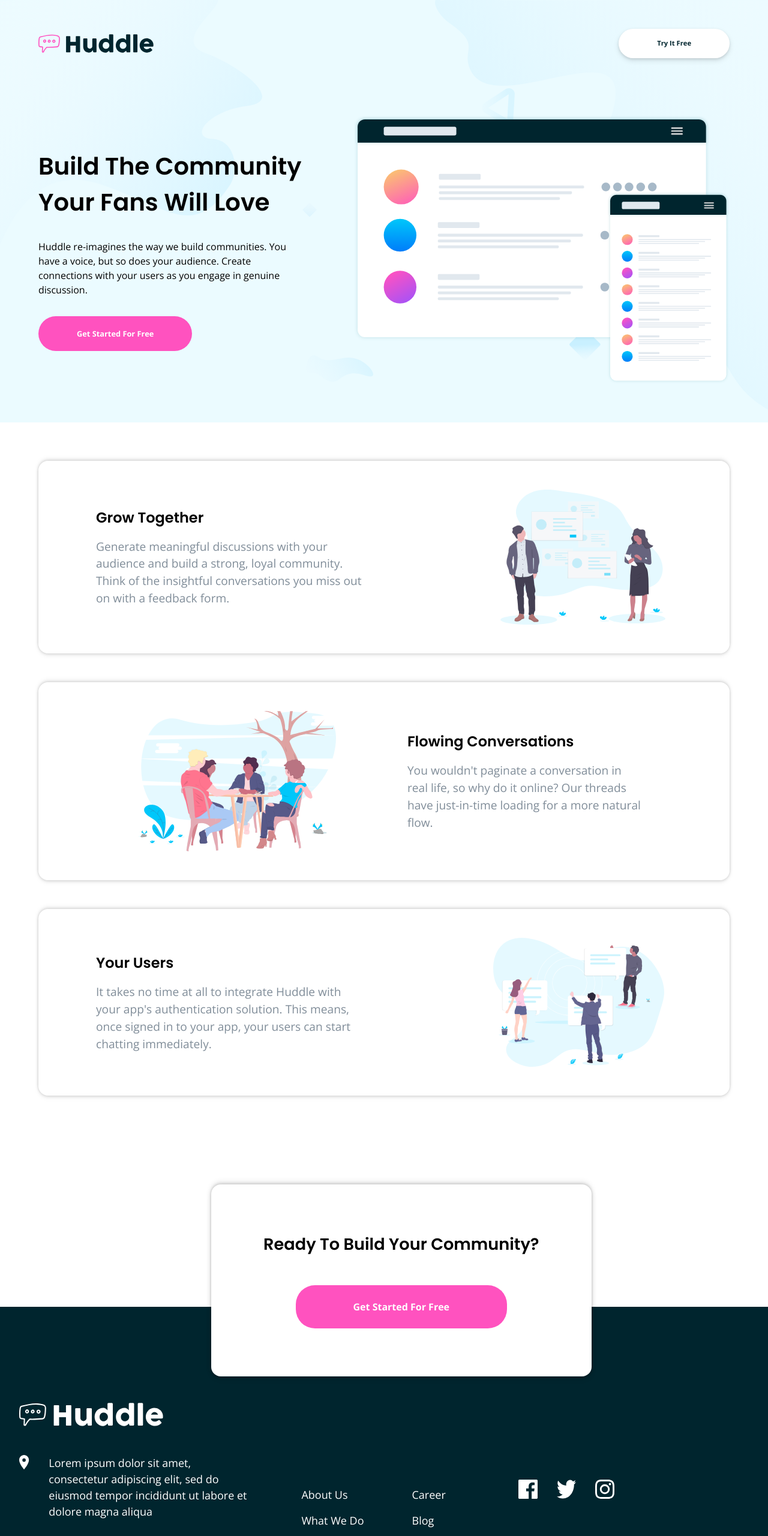
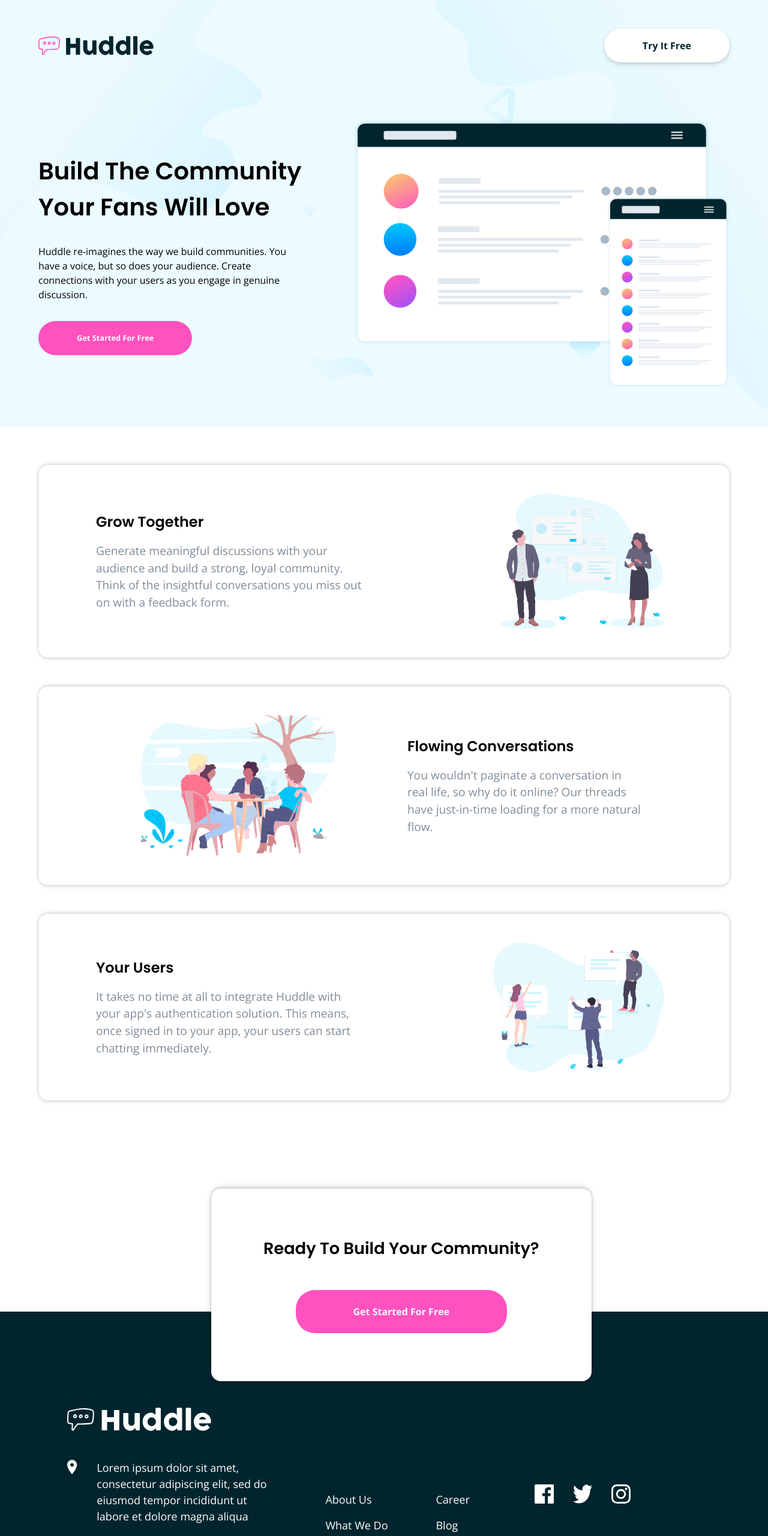
Before and after one commit to bajwacodes/landing_page_huddle, a plain HTML site: page index.html in a window 1280 px wide. Shown: the top 2560 px of the page at 60% size. Drawn offline with nearby package versions, Linux system fonts and the light colour scheme.

Commit message:
little typography and padding changes

```diff
--- a/styles.css
+++ b/styles.css
@@ -485,7 +485,7 @@ header{
 
 .header-btn{
   padding: 1rem 4rem; /* keep this */
-
+  font-size: 1rem;
   box-shadow: 0 4px 10px rgba(0, 0, 0, 0.1), /* Soft shadow *//* keep this */
   0 2px 4px rgba(0, 0, 0, 0.1); /* Slightly darker shadow */ /* keep this *//* keep this */
 }
@@ -588,6 +588,7 @@ footer{
   justify-content: space-around;
   /* flex-wrap: wrap; */
   gap: 2rem; /* Space between boxes */
+  padding-left: 7rem;
 }
 
 .footer-box-1,
@@ -621,12 +622,3 @@ footer{
 }
 
 }
-
-/* ######################
-FIXING BROKEN LINK BTN */
-
-/* @media screen and (max-width: 337px) {
-    .floating-box{
-      position: relative;
-    }
-}  */
```
